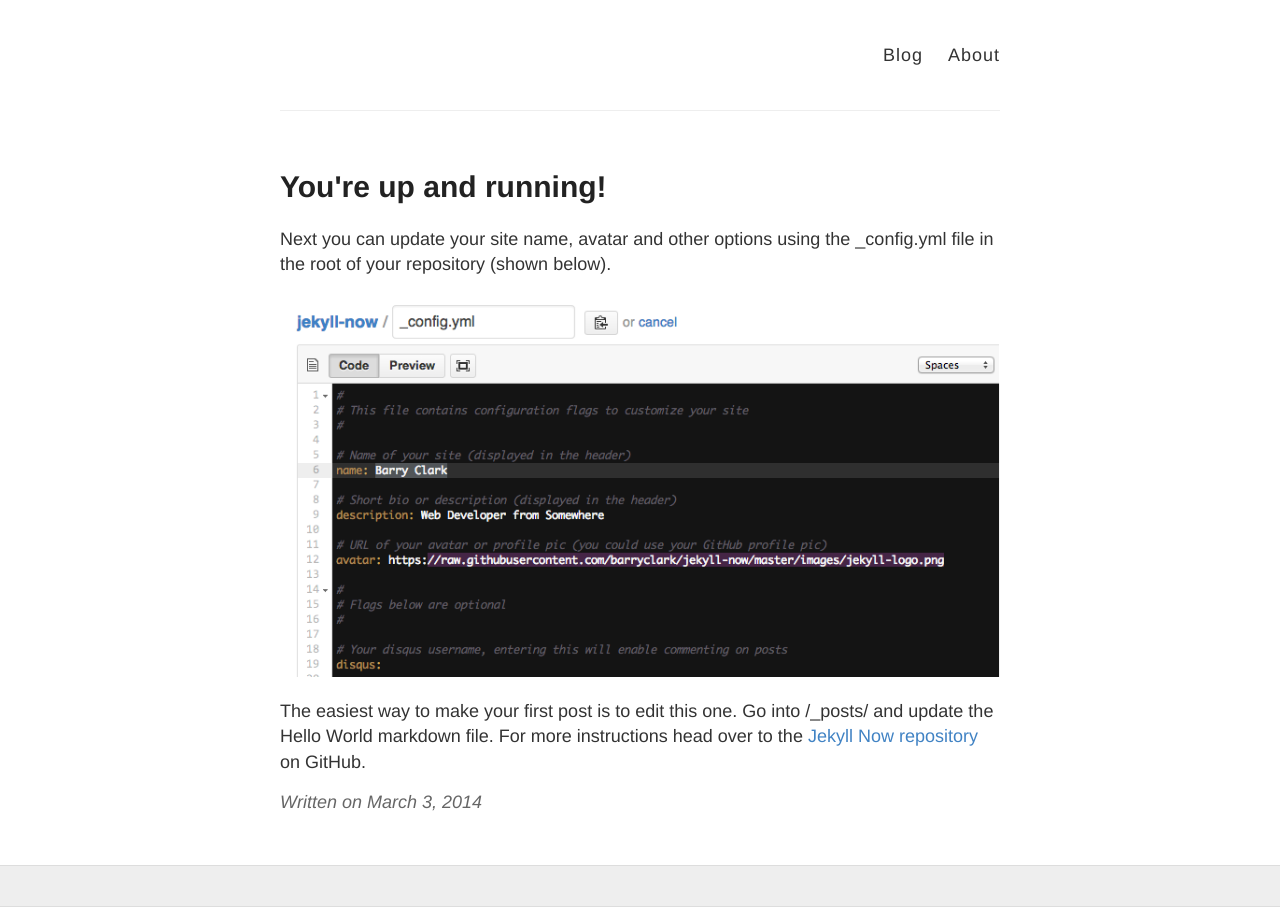
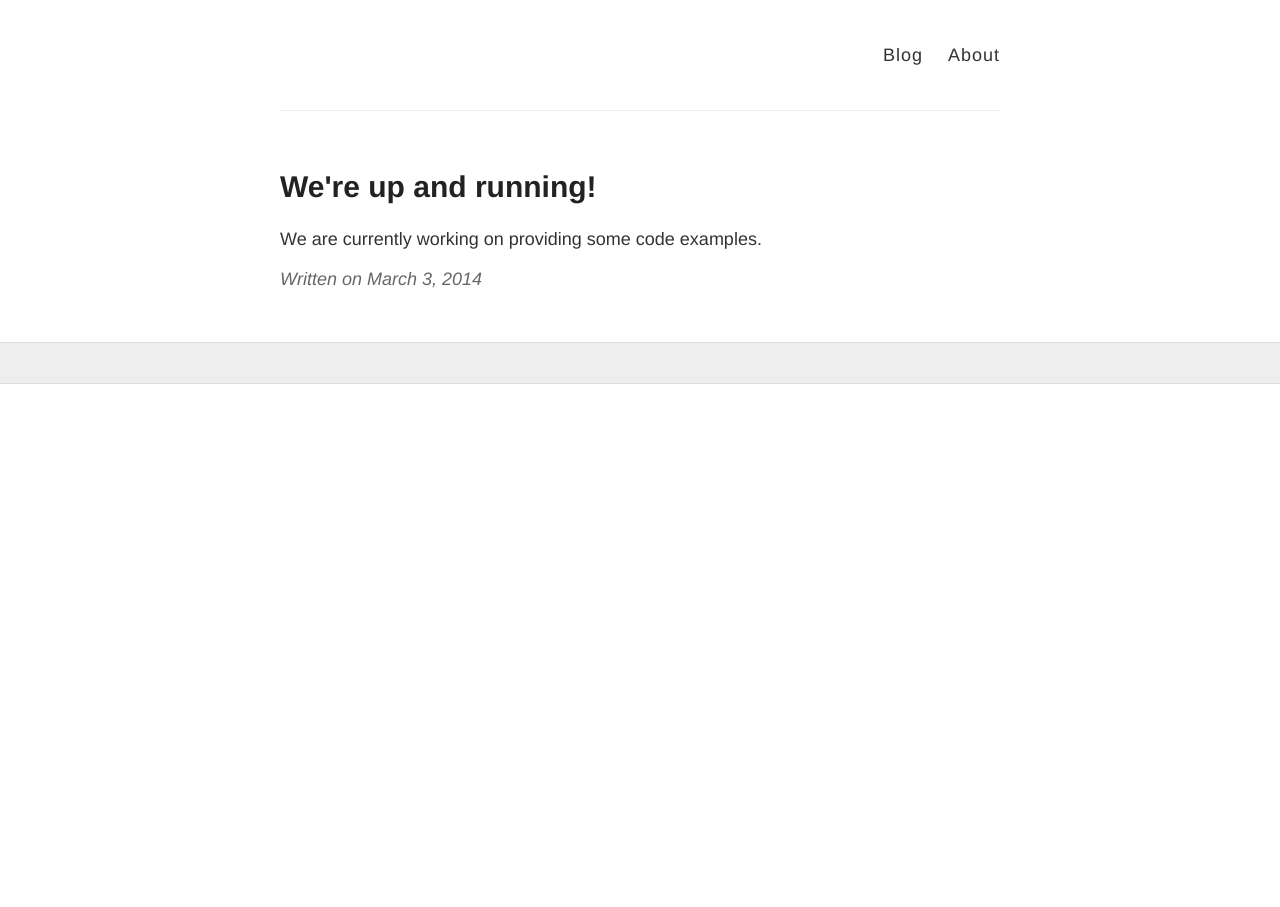
Before and after one commit to nrough/jekyll-now, a Jekyll site: the page built from _posts/2014-3-3-Hello-World.md, in a window 1280 px wide. Built offline with Jekyll 4.4.1, drawn with Linux system fonts in a browser that asks for light colours.

Commit message:
Update 2014-3-3-Hello-World.md

```diff
--- a/_posts/2014-3-3-Hello-World.md
+++ b/_posts/2014-3-3-Hello-World.md
@@ -1,10 +1,6 @@
 ---
 layout: post
-title: You're up and running!
+title: We're up and running!
 ---
 
-Next you can update your site name, avatar and other options using the _config.yml file in the root of your repository (shown below).
-
-![_config.yml]({{ site.baseurl }}/images/config.png)
-
-The easiest way to make your first post is to edit this one. Go into /_posts/ and update the Hello World markdown file. For more instructions head over to the [Jekyll Now repository](https://github.com/barryclark/jekyll-now) on GitHub.
+We are currently working on providing some code examples.
```
